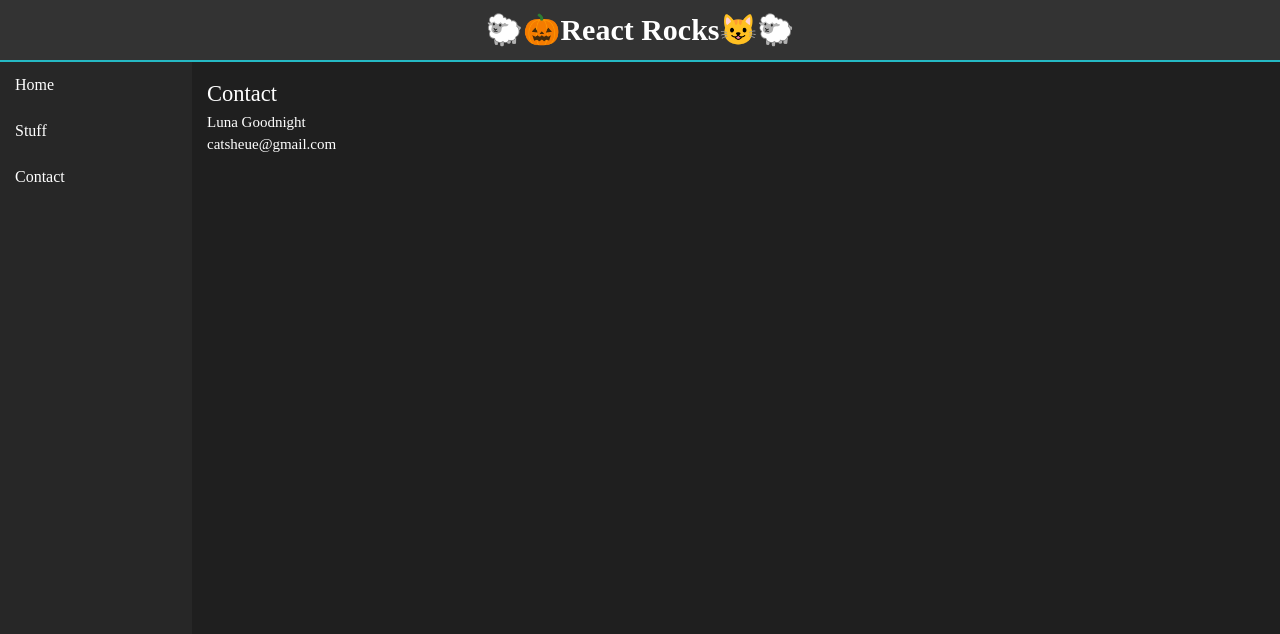
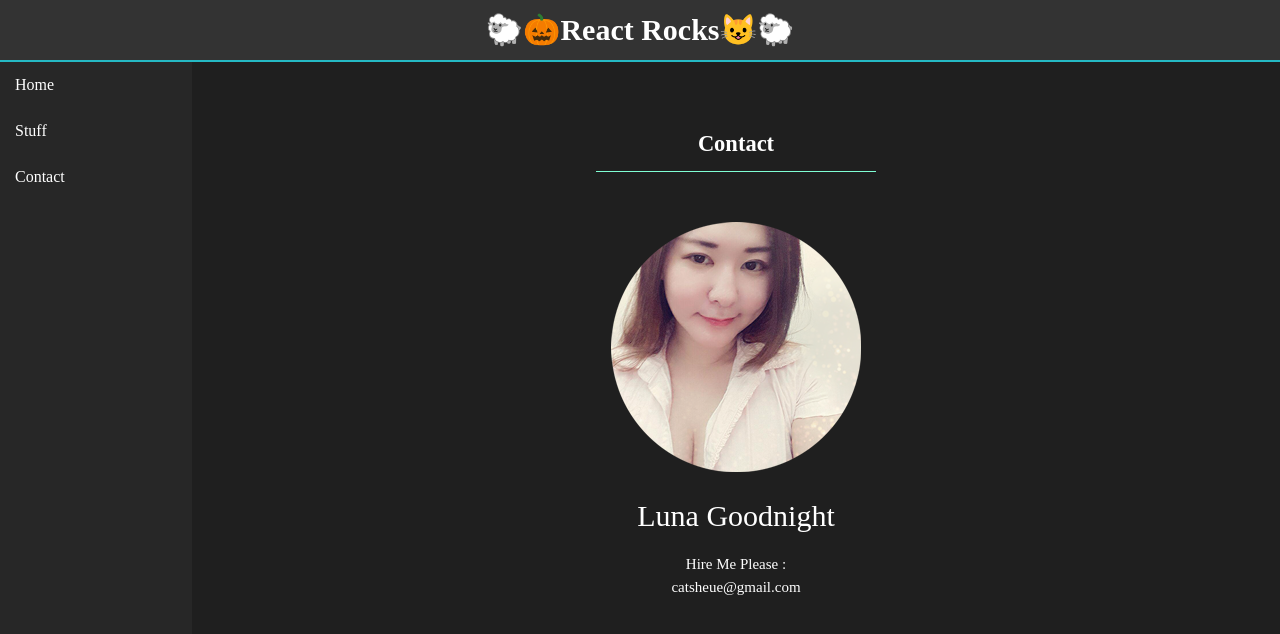
Before and after one commit to catsheue/reactmiou, a React app: page /#/contact in a window 1280 px wide. Built offline with nearby package versions, Linux system fonts and the light colour scheme.

Commit message:
touch a little :lipstick:

```diff
--- a/src/Contact.js
+++ b/src/Contact.js
@@ -1,15 +1,19 @@
 import React, {Component} from 'react';
+import LunaCircle from "./img/luna.png";
+
 
 class Contact extends Component {
     render() {
         return (
-            <div>
-                <h2>Contact</h2>
-                <p>Luna Goodnight</p>
+            <div className="react__contact">
+                <h2 className="react__contactit">Contact</h2>
+                <img src={LunaCircle} alt=""/>
+                <p className="react__contactName">Luna Goodnight</p>
+                <p>Hire Me Please :</p>
                 <p>catsheue@gmail.com</p>
             </div>
         //    ↓不加分號沒關係吧???
-        );
+        )
     }
 }
 export default Contact;
--- a/src/Home.js
+++ b/src/Home.js
@@ -1,11 +1,12 @@
 import React, {Component} from 'react';
+import Emoji from "./Emoji";
 
 class Home extends Component {
     render() {
         return (
             <div>
                 <h2>HELLO</h2>
-                <p>Luna is cute😄</p>
+                <p>Luna is cute <Emoji symbol="😄"/></p>
             </div>
         )
     }
--- a/src/css/index.scss
+++ b/src/css/index.scss
@@ -18,7 +18,7 @@
     color: #fff;
 
     background: #333;
-  //  border-bottom: 2px solid #25B9C4;
+    //  border-bottom: 2px solid #25B9C4;
     border-bottom: 2px solid #25B9C4;
 
   }
@@ -37,6 +37,25 @@
     }
   }
 
+  &__contactName {
+    font-size: 30px;
+    padding: 15px 0;
+
+  }
+  &__contact {
+    text-align: center;
+    padding-top: 50px;
+
+  }
+
+  &__contactit {
+    font-weight: bold;
+    padding-bottom: 10px;
+    width: 280px;
+    margin: 0 auto;
+    border-bottom: 1px solid aquamarine;
+    margin-bottom: 50px;
+  }
   &__content {
 
     width: 85%;
```
Also changed, not shown: src/img/luna.png (added).
